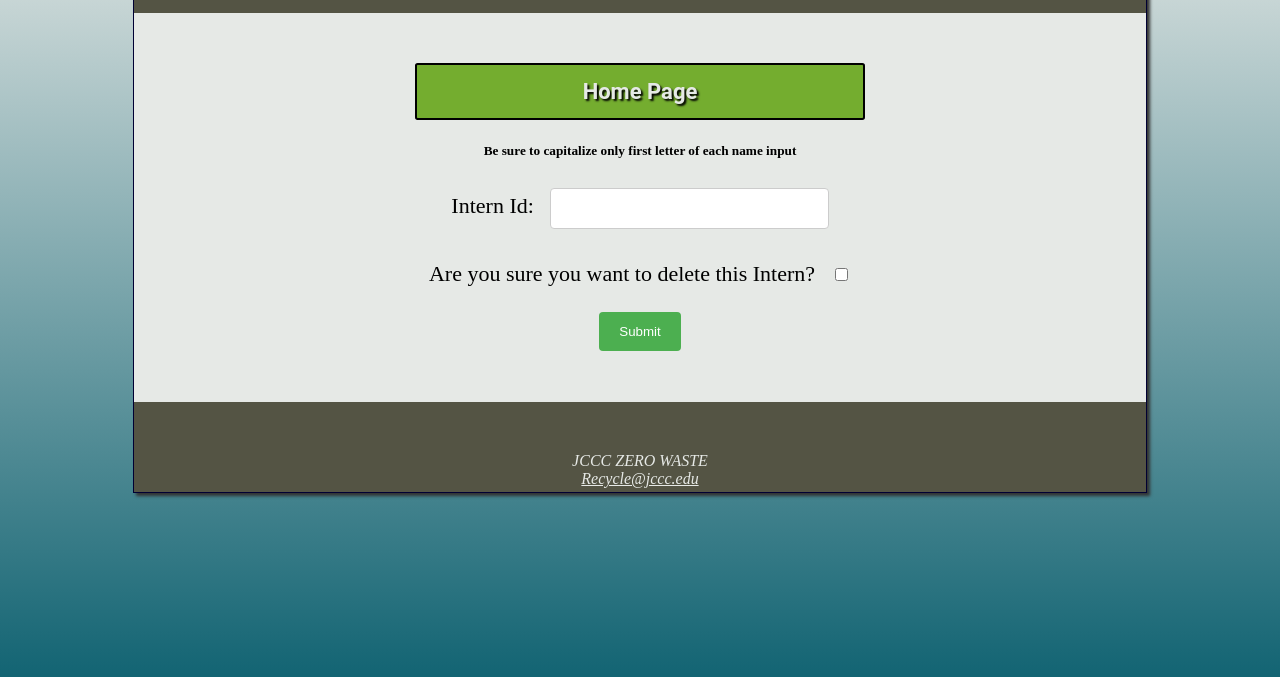
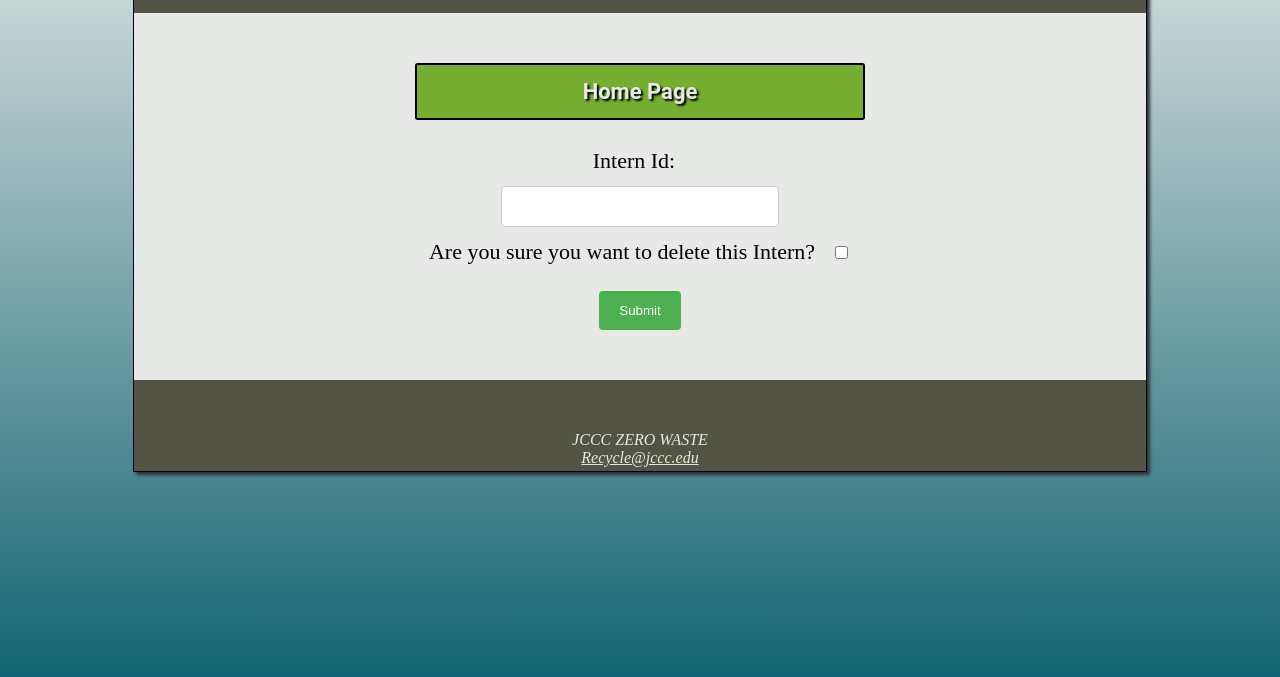
Before and after one commit to codeSourc3/JCCC-Zero-Waste-Inventory-System-, a website with bundled scripts: page public/removeIntern.html in a window 1280 px wide. Shown: the part 117-794 px from the top of the page. Built offline with nearby package versions, Linux system fonts and the light colour scheme.

Commit message:
Interns are not removed when removed Fixes #46

```diff
--- a/public/javascripts/ui/remove-intern.js
+++ b/public/javascripts/ui/remove-intern.js
@@ -6,15 +6,13 @@ const messageEl = document.getElementById('message');
 bindToForm('remove-intern-form', async (e) => {
     e.preventDefault();
     const obj = formToObj(e.target);
-    if (!obj['isSure']) {
-        return;
-    }
     const {success, message} = await intern.removeIntern(obj.internId);
     if (success) {
         showSuccess(message);
     } else {
         showError(message);
     }
+    e.target.reset();
 });
 
 function showSuccess(message) {
--- a/public/removeIntern.html
+++ b/public/removeIntern.html
@@ -12,12 +12,11 @@
 		</header>
         <main id="pageContainer">
         <button class="But returnHome" onclick="location.href='/dashboard'">Home Page</button>
-        <div id="remove-intern-form" class="formDiv">
-			<form class = "formFormat">
-                <h5>Be sure to capitalize only first letter of each name input </h5>
+        <div class="formDiv">
+			<form id="remove-intern-form" class = "formFormat">
 				<p id="message"></p>
-                <label for="internId" hidden>Intern Id:</label>
-				<input type="number" name="internId" id="internId" min="1" required></form><br>
+                <label for="internId">Intern Id:</label><br>
+				<input type="number" name="internId" id="internId" min="1" required><br>
 
 				<label for="isSure">Are you sure you want to delete this Intern?</label>
 				<input type="checkbox" name="isSure" id="isSure" required><br>
```
